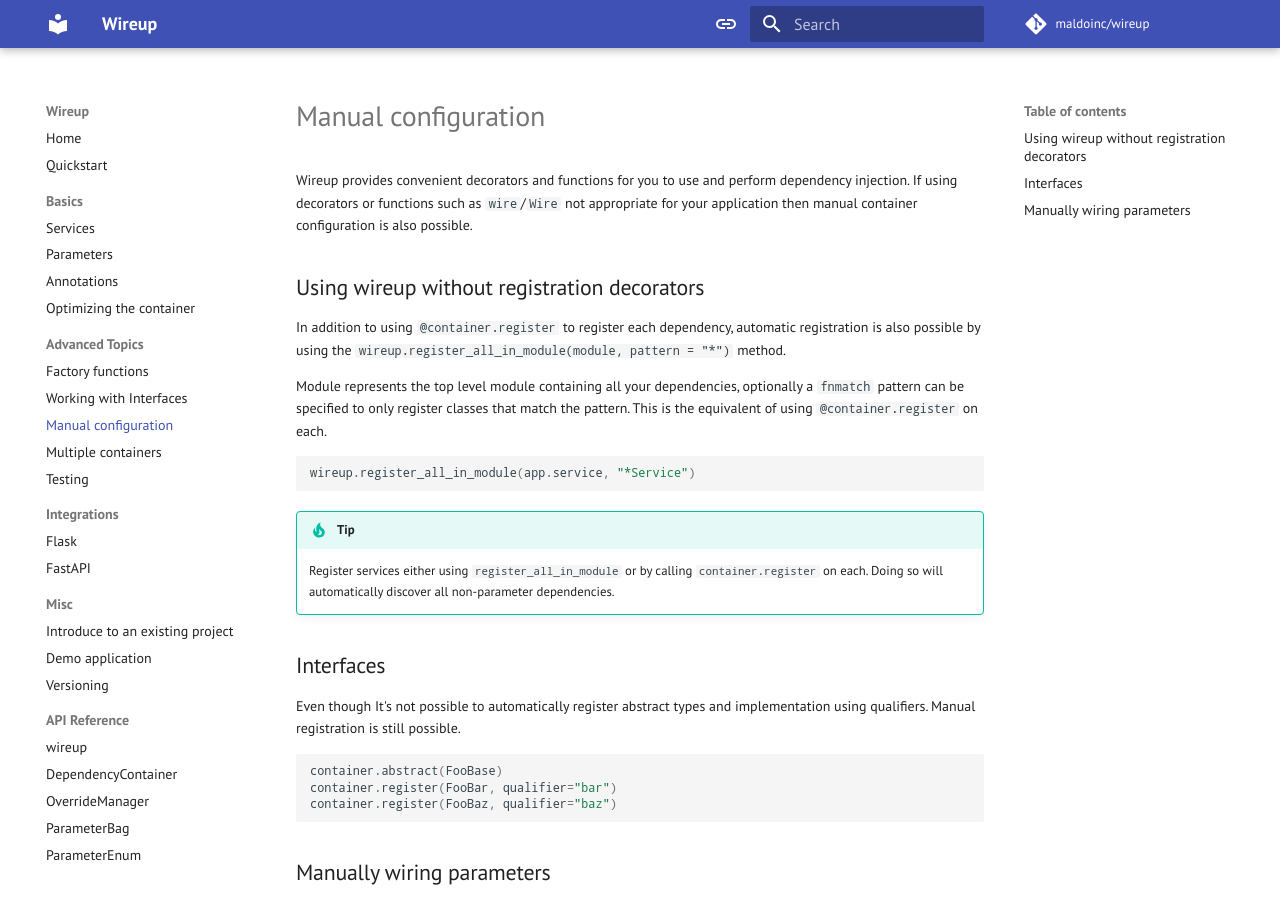
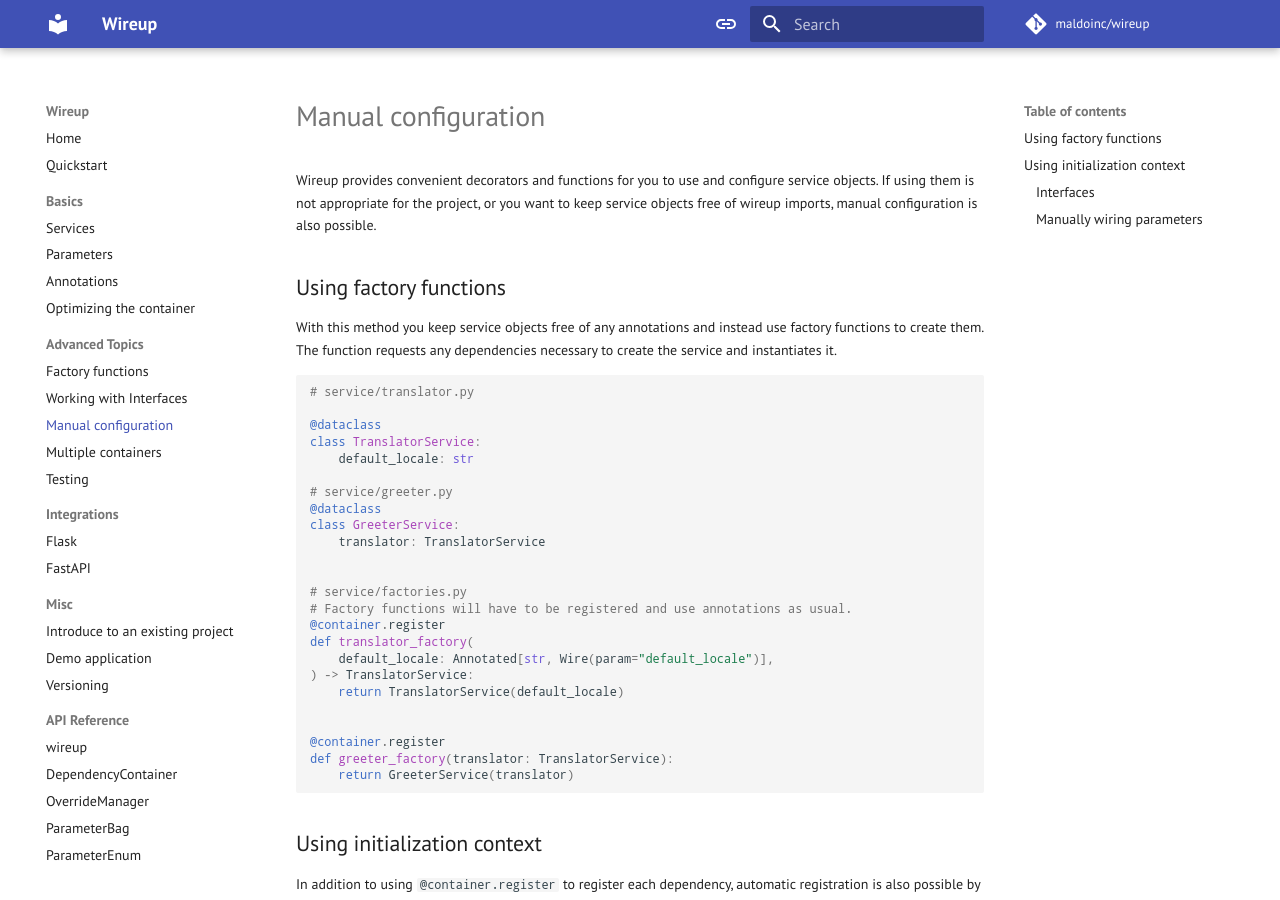
Before and after one commit to maldoinc/wireup, an MkDocs documentation site: the page built from docs/pages/manual_configuration.md, in a window 1280 px wide and 900 px high. Built offline with MkDocs 1.6.1 and Material for MkDocs 9.7.7, drawn with Linux system fonts in a browser that asks for light colours; some web fonts are replaced; comment, search, counter and statistics services are not loaded; the version menu is left out.

Commit message:
Add factory functions in manual_configuration.md

````diff
--- a/docs/pages/manual_configuration.md
+++ b/docs/pages/manual_configuration.md
@@ -1,8 +1,40 @@
-Wireup provides convenient decorators and functions for you to use and perform dependency injection.
-If using decorators or functions such as `wire`/`Wire` not appropriate for your application then manual container
-configuration is also possible.
+Wireup provides convenient decorators and functions for you to use and configure service objects.
+If using them is not appropriate for the project, or you want to keep service objects free of wireup imports,
+manual configuration is also possible.
 
-## Using wireup without registration decorators
+## Using factory functions
+
+With this method you keep service objects free of any annotations and instead use factory functions to create them.
+The function requests any dependencies necessary to create the service and instantiates it.
+
+```python
+# service/translator.py
+
+@dataclass
+class TranslatorService:
+    default_locale: str
+
+# service/greeter.py
+@dataclass
+class GreeterService:
+    translator: TranslatorService
+
+
+# service/factories.py
+# Factory functions will have to be registered and use annotations as usual.
+@container.register
+def translator_factory(
+    default_locale: Annotated[str, Wire(param="default_locale")],
+) -> TranslatorService:
+    return TranslatorService(default_locale)
+
+
+@container.register
+def greeter_factory(translator: TranslatorService):
+    return GreeterService(translator)
+```
+
+## Using initialization context
 
 In addition to using `@container.register` to register each dependency, automatic registration is also possible by
 using the `wireup.register_all_in_module(module, pattern = "*")` method.
@@ -19,7 +51,7 @@ wireup.register_all_in_module(app.service, "*Service")
     Register services either using `register_all_in_module` or by calling `container.register` on each.
     Doing so will automatically discover all non-parameter dependencies.
 
-## Interfaces
+### Interfaces
 
 Even though It's not possible to automatically register abstract types and implementation using qualifiers.
 Manual registration is still possible.
@@ -30,7 +62,7 @@ container.register(FooBar, qualifier="bar")
 container.register(FooBaz, qualifier="baz")
 ```
 
-## Manually wiring parameters
+### Manually wiring parameters
 
 Given that parameters can't be resolved from type annotations alone, they must be annotated.
 
````
